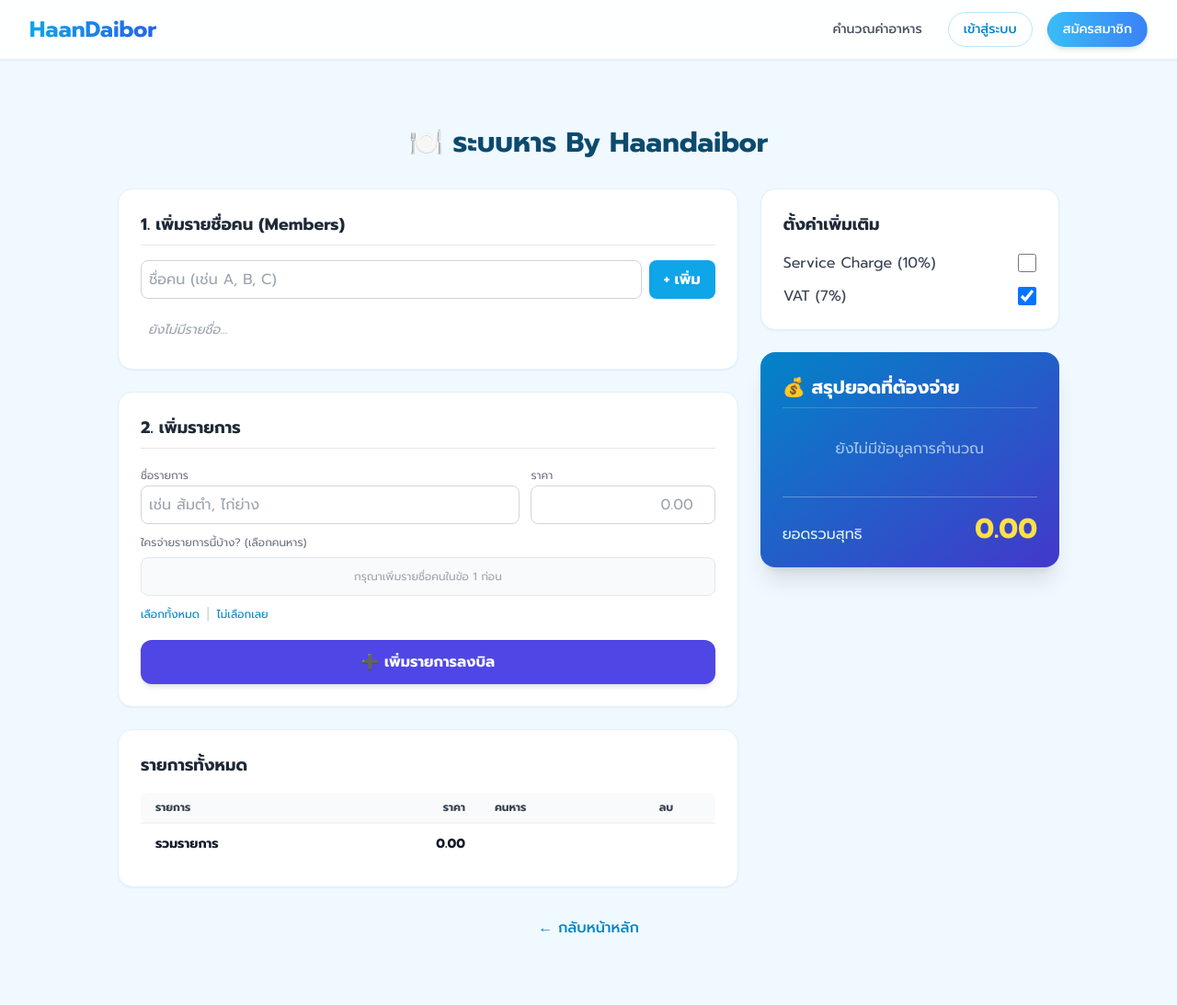
After one commit to rachtachar/Haandaibor, a Django app: page /tools/calculator/ in a window 1280 px wide. The commit adds this page. Shown: the whole page at 92% size. Run offline with Django 5.2, Linux system fonts and the light colour scheme; some libraries are stand-ins or nearby versions.

Commit message:
add calculate bill

```diff
--- a/core/templates/core/base.html
+++ b/core/templates/core/base.html
@@ -46,9 +46,11 @@
                     </div>
                 </div>
                 <div class="flex items-center space-x-1 md:space-x-4">
+                    <a href="{% url 'bill-calculator' %}" class="text-gray-600 hover:text-sky-600 hover:bg-sky-50 px-3 py-2 rounded-lg text-sm font-medium transition-colors">
+                        คำนวณค่าอาหาร
+                    </a>
+
                     {% if user.is_authenticated %}
-
-
                     <a href="{% url 'post-list' %}"
                         class="text-gray-600 hover:text-sky-600 hover:bg-sky-50 px-3 py-2 rounded-lg text-sm font-medium transition-colors">
                         ดูโพสต์
--- /dev/null
+++ b/core/templates/core/bill_calculator.html
@@ -0,0 +1,351 @@
+{% extends "core/base.html" %}
+
+{% block content %}
+<div class="min-h-screen bg-sky-50 py-12 px-4 sm:px-6 lg:px-8">
+    <div class="max-w-5xl mx-auto">
+
+        <div class="text-center mb-8">
+            <h1 class="text-3xl font-extrabold text-sky-900">🍽️ ระบบหาร By Haandaibor</h1>
+        </div>
+
+        <div class="grid grid-cols-1 lg:grid-cols-3 gap-6">
+
+            <div class="lg:col-span-2 space-y-6">
+
+                <div class="bg-white rounded-2xl shadow-sm border border-sky-100 p-6">
+                    <h3 class="text-lg font-bold text-gray-800 mb-4 border-b pb-2">1. เพิ่มรายชื่อคน (Members)</h3>
+
+                    <div class="flex gap-2 mb-4">
+                        <input type="text" id="new-person-name" placeholder="ชื่อคน (เช่น A, B, C)"
+                               class="flex-grow p-2 border border-gray-300 rounded-lg focus:ring-2 focus:ring-sky-300 outline-none"
+                               onkeydown="if(event.key === 'Enter') addPerson()">
+                        <button onclick="addPerson()" class="bg-sky-500 hover:bg-sky-600 text-white px-4 py-2 rounded-lg font-bold transition-colors">
+                            + เพิ่ม
+                        </button>
+                    </div>
+
+                    <div id="people-list" class="flex flex-wrap gap-2">
+                        <span class="text-gray-400 text-sm italic p-2">ยังไม่มีรายชื่อ...</span>
+                    </div>
+                </div>
+
+                <div class="bg-white rounded-2xl shadow-sm border border-sky-100 p-6">
+                    <h3 class="text-lg font-bold text-gray-800 mb-4 border-b pb-2">2. เพิ่มรายการ</h3>
+
+                    <div class="grid grid-cols-1 md:grid-cols-3 gap-3 mb-3">
+                        <div class="md:col-span-2">
+                            <label class="text-xs text-gray-500">ชื่อรายการ</label>
+                            <input type="text" id="item-name" placeholder="เช่น ส้มตำ, ไก่ย่าง"
+                                   class="w-full p-2 border border-gray-300 rounded-lg focus:ring-2 focus:ring-sky-300 outline-none">
+                        </div>
+                        <div>
+                            <label class="text-xs text-gray-500">ราคา</label>
+                            <input type="number" id="item-price" placeholder="0.00"
+                                   class="w-full p-2 border border-gray-300 rounded-lg focus:ring-2 focus:ring-sky-300 outline-none text-right">
+                        </div>
+                    </div>
+
+                    <div class="mb-4">
+                        <label class="text-xs text-gray-500 mb-2 block">ใครจ่ายรายการนี้บ้าง? (เลือกคนหาร)</label>
+                        <div id="payer-checkboxes" class="grid grid-cols-2 sm:grid-cols-3 md:grid-cols-4 gap-2 bg-gray-50 p-3 rounded-lg border border-gray-200">
+                            <span class="text-gray-400 text-xs col-span-full text-center">กรุณาเพิ่มรายชื่อคนในข้อ 1 ก่อน</span>
+                        </div>
+                        <div class="mt-2 flex gap-2">
+                             <button onclick="toggleSelectAll(true)" class="text-xs text-sky-600 hover:underline">เลือกทั้งหมด</button>
+                             <span class="text-gray-300">|</span>
+                             <button onclick="toggleSelectAll(false)" class="text-xs text-sky-600 hover:underline">ไม่เลือกเลย</button>
+                        </div>
+                    </div>
+
+                    <button onclick="addItem()" class="w-full py-3 bg-indigo-600 hover:bg-indigo-700 text-white rounded-xl font-bold shadow-md transition-all transform active:scale-95">
+                        ➕ เพิ่มรายการลงบิล
+                    </button>
+                </div>
+
+                <div class="bg-white rounded-2xl shadow-sm border border-sky-100 p-6">
+                    <h3 class="text-lg font-bold text-gray-800 mb-4">รายการทั้งหมด</h3>
+                    <div class="overflow-x-auto">
+                        <table class="w-full text-sm text-left">
+                            <thead class="text-xs text-gray-700 uppercase bg-gray-50">
+                                <tr>
+                                    <th class="px-4 py-2 rounded-l-lg">รายการ</th>
+                                    <th class="px-4 py-2 text-right">ราคา</th>
+                                    <th class="px-4 py-2">คนหาร</th>
+                                    <th class="px-4 py-2 rounded-r-lg text-center">ลบ</th>
+                                </tr>
+                            </thead>
+                            <tbody id="items-table-body">
+                                </tbody>
+                            <tfoot class="font-bold text-gray-900 border-t-2 border-gray-100">
+                                <tr>
+                                    <td class="px-4 py-3">รวมรายการ</td>
+                                    <td class="px-4 py-3 text-right" id="total-food-price">0.00</td>
+                                    <td colspan="2"></td>
+                                </tr>
+                            </tfoot>
+                        </table>
+                    </div>
+                </div>
+
+            </div>
+
+            <div class="space-y-6">
+
+                <div class="bg-white rounded-2xl shadow-sm border border-sky-100 p-6">
+                    <h3 class="text-lg font-bold text-gray-800 mb-4">ตั้งค่าเพิ่มเติม</h3>
+                    <div class="space-y-3">
+                        <label class="flex items-center justify-between cursor-pointer">
+                            <span class="text-gray-700">Service Charge (10%)</span>
+                            <input type="checkbox" id="svc-check" onchange="calculateTotal()" class="w-5 h-5 text-sky-600 rounded">
+                        </label>
+                        <label class="flex items-center justify-between cursor-pointer">
+                            <span class="text-gray-700">VAT (7%)</span>
+                            <input type="checkbox" id="vat-check" onchange="calculateTotal()" class="w-5 h-5 text-sky-600 rounded" checked>
+                        </label>
+                    </div>
+                </div>
+
+                <div class="bg-gradient-to-br from-sky-600 to-indigo-700 rounded-2xl shadow-xl p-6 text-white sticky top-6">
+                    <h3 class="text-xl font-bold mb-4 border-b border-white/20 pb-2">💰 สรุปยอดที่ต้องจ่าย</h3>
+
+                    <div id="summary-container" class="space-y-3">
+                        <div class="text-center text-sky-100 py-4 opacity-70">
+                            ยังไม่มีข้อมูลการคำนวณ
+                        </div>
+                    </div>
+
+                    <div class="mt-6 pt-4 border-t border-white/30">
+                        <div class="flex justify-between items-end">
+                            <span class="text-sky-100">ยอดรวมสุทธิ</span>
+                            <span class="text-3xl font-extrabold text-yellow-300" id="grand-total">0.00</span>
+                        </div>
+                    </div>
+                </div>
+
+            </div>
+        </div>
+
+        <div class="mt-8 text-center">
+            <a href="{% url 'home' %}" class="text-sky-600 hover:text-sky-800 font-medium">← กลับหน้าหลัก</a>
+        </div>
+
+    </div>
+</div>
+
+<script>
+    // State เก็บข้อมูล
+    let people = []; // ['Alice', 'Bob']
+    let items = [];  // [{name: 'Pizza', price: 200, payers: ['Alice', 'Bob']}]
+
+    // 1. ฟังก์ชันจัดการคน (People)
+    function addPerson() {
+        const input = document.getElementById('new-person-name');
+        const name = input.value.trim();
+
+        if (name && !people.includes(name)) {
+            people.push(name);
+            input.value = '';
+            renderPeople();
+            renderPayerCheckboxes(); // อัปเดต checkbox ให้เลือก
+            calculateTotal(); // คำนวณใหม่เผื่อมีผลกระทบ
+        } else if (people.includes(name)) {
+            alert('ชื่อนี้มีอยู่แล้ว');
+        }
+    }
+
+    function removePerson(name) {
+        if(confirm(`ต้องการลบคุณ "${name}" และรายการที่เขาต้องจ่ายทั้งหมดหรือไม่?`)) {
+            people = people.filter(p => p !== name);
+            // ลบชื่อคนนี้ออกจากรายการที่เคยเลือกไว้ด้วย
+            items.forEach(item => {
+                item.payers = item.payers.filter(p => p !== name);
+            });
+            renderPeople();
+            renderPayerCheckboxes();
+            renderItemsTable();
+            calculateTotal();
+        }
+    }
+
+    function renderPeople() {
+        const container = document.getElementById('people-list');
+        if (people.length === 0) {
+            container.innerHTML = '<span class="text-gray-400 text-sm italic p-2">ยังไม่มีรายชื่อ...</span>';
+            return;
+        }
+
+        let html = '';
+        people.forEach(p => {
+            html += `
+                <div class="flex items-center bg-sky-100 text-sky-800 px-3 py-1 rounded-full text-sm font-bold border border-sky-200">
+                    ${p}
+                    <button onclick="removePerson('${p}')" class="ml-2 text-sky-400 hover:text-red-500 font-normal">×</button>
+                </div>
+            `;
+        });
+        container.innerHTML = html;
+    }
+
+    function renderPayerCheckboxes() {
+        const container = document.getElementById('payer-checkboxes');
+        if (people.length === 0) {
+            container.innerHTML = '<span class="text-gray-400 text-xs col-span-full text-center">กรุณาเพิ่มรายชื่อคนในข้อ 1 ก่อน</span>';
+            return;
+        }
+
+        let html = '';
+        people.forEach((p, index) => {
+            html += `
+                <label class="flex items-center space-x-2 bg-white p-2 rounded border border-gray-200 cursor-pointer hover:bg-sky-50 transition-colors">
+                    <input type="checkbox" value="${p}" class="payer-checkbox w-4 h-4 text-sky-600 rounded focus:ring-sky-500">
+                    <span class="text-sm text-gray-700 truncate">${p}</span>
+                </label>
+            `;
+        });
+        container.innerHTML = html;
+    }
+
+    function toggleSelectAll(select) {
+        document.querySelectorAll('.payer-checkbox').forEach(cb => cb.checked = select);
+    }
+
+    // 2. ฟังก์ชันจัดการรายการ (Items)
+    function addItem() {
+        const nameInput = document.getElementById('item-name');
+        const priceInput = document.getElementById('item-price');
+
+        const name = nameInput.value.trim() || 'รายการไม่ระบุชื่อ';
+        const price = parseFloat(priceInput.value);
+
+        // หาคนจ่ายที่ถูกติ๊กเลือก
+        const checkboxes = document.querySelectorAll('.payer-checkbox:checked');
+        const selectedPayers = Array.from(checkboxes).map(cb => cb.value);
+
+        if (isNaN(price) || price <= 0) {
+            alert('กรุณาระบุราคาให้ถูกต้อง');
+            return;
+        }
+        if (selectedPayers.length === 0) {
+            alert('กรุณาเลือกอย่างน้อย 1 คนที่ต้องจ่ายรายการนี้');
+            return;
+        }
+
+        items.push({
+            id: Date.now(),
+            name: name,
+            price: price,
+            payers: selectedPayers
+        });
+
+        // Reset inputs
+        nameInput.value = '';
+        priceInput.value = '';
+        toggleSelectAll(false); // เคลียร์ checkbox
+
+        renderItemsTable();
+        calculateTotal();
+    }
+
+    function removeItem(id) {
+        items = items.filter(item => item.id !== id);
+        renderItemsTable();
+        calculateTotal();
+    }
+
+    function renderItemsTable() {
+        const tbody = document.getElementById('items-table-body');
+        const tfoot = document.getElementById('total-food-price');
+
+        let html = '';
+        let totalFood = 0;
+
+        items.forEach(item => {
+            totalFood += item.price;
+            // สร้าง text แสดงชื่อคนหาร (เช่น "A, B (+2)")
+            let payersText = item.payers.slice(0, 3).join(', ');
+            if (item.payers.length > 3) payersText += ` และอีก ${item.payers.length - 3} คน`;
+
+            html += `
+                <tr class="bg-white border-b hover:bg-gray-50">
+                    <td class="px-4 py-2 font-medium text-gray-900">${item.name}</td>
+                    <td class="px-4 py-2 text-right">${item.price.toLocaleString()}</td>
+                    <td class="px-4 py-2 text-gray-500 text-xs">
+                        <span class="bg-gray-100 px-2 py-1 rounded text-gray-600">หาร ${item.payers.length}</span>
+                        <span class="ml-1">${payersText}</span>
+                    </td>
+                    <td class="px-4 py-2 text-center">
+                        <button onclick="removeItem(${item.id})" class="text-red-400 hover:text-red-600">
+                            <svg xmlns="http://www.w3.org/2000/svg" class="h-5 w-5" viewBox="0 0 20 20" fill="currentColor">
+                                <path fill-rule="evenodd" d="M9 2a1 1 0 00-.894.553L7.382 4H4a1 1 0 000 2v10a2 2 0 002 2h8a2 2 0 002-2V6a1 1 0 100-2h-3.382l-.724-1.447A1 1 0 0011 2H9zM7 8a1 1 0 012 0v6a1 1 0 11-2 0V8zm5-1a1 1 0 00-1 1v6a1 1 0 102 0V8a1 1 0 00-1-1z" clip-rule="evenodd" />
+                            </svg>
+                        </button>
+                    </td>
+                </tr>
+            `;
+        });
+
+        tbody.innerHTML = html;
+        tfoot.innerText = totalFood.toLocaleString('th-TH', {minimumFractionDigits: 2});
+    }
+
+    // 3. ฟังก์ชันคำนวณเงิน (Core Logic)
+    function calculateTotal() {
+        // สร้าง object เก็บยอดเงินของแต่ละคน
+        let personTotals = {};
+        people.forEach(p => personTotals[p] = 0);
+
+        let totalFood = 0;
+
+        // วนลูปทุกรายการ
+        items.forEach(item => {
+            totalFood += item.price;
+            const splitPrice = item.price / item.payers.length; // ราคาต่อคนสำหรับรายการนี้
+
+            item.payers.forEach(payer => {
+                if (personTotals[payer] !== undefined) {
+                    personTotals[payer] += splitPrice;
+                }
+            });
+        });
+
+        // คำนวณ VAT/Service
+        const hasService = document.getElementById('svc-check').checked;
+        const hasVat = document.getElementById('vat-check').checked;
+
+        let grandTotal = 0;
+        let summaryHtml = '';
+
+        // แสดงผลลัพธ์รายบุคคล
+        if (people.length > 0) {
+            people.forEach(p => {
+                let baseAmount = personTotals[p] || 0;
+
+                // คำนวณเพิ่ม
+                let svcAmount = hasService ? baseAmount * 0.10 : 0;
+                let vatAmount = hasVat ? (baseAmount + svcAmount) * 0.07 : 0;
+                let finalAmount = baseAmount + svcAmount + vatAmount;
+
+                grandTotal += finalAmount;
+
+                summaryHtml += `
+                    <div class="flex justify-between items-center bg-white/10 p-2 rounded-lg">
+                        <span class="font-bold">${p}</span>
+                        <div class="text-right">
+                            <span class="block font-bold text-lg">${finalAmount.toLocaleString('th-TH', {minimumFractionDigits: 2, maximumFractionDigits: 2})}</span>
+                        </div>
+                    </div>
+                `;
+            });
+        } else {
+            summaryHtml = '<div class="text-center text-sky-100 py-4 opacity-70">ยังไม่มีรายชื่อคน</div>';
+        }
+
+        document.getElementById('summary-container').innerHTML = summaryHtml;
+        document.getElementById('grand-total').innerText = grandTotal.toLocaleString('th-TH', {minimumFractionDigits: 2, maximumFractionDigits: 2});
+    }
+
+    // Initial Render
+    renderPeople();
+    renderPayerCheckboxes();
+</script>
+{% endblock %}
--- a/core/urls.py
+++ b/core/urls.py
@@ -26,6 +26,7 @@ from .views import (
     AdminResolveReportView,
     ReportDetailView,
     generate_promptpay_qr,
+    BillCalculatorView,
 
 )
 
@@ -81,4 +82,6 @@ urlpatterns = [
 
     # URL สำหรับ Generate QR Code PromptPay
     path('api/generate-qr/', generate_promptpay_qr, name='generate-qr'),
+
+    path('tools/calculator/', BillCalculatorView.as_view(), name='bill-calculator'),
 ]
--- a/core/views.py
+++ b/core/views.py
@@ -3,7 +3,7 @@ from django.shortcuts import render, get_object_or_404, redirect
 from django.urls import reverse_lazy, reverse
 from django.views.generic import (
     ListView, DetailView, CreateView,
-    UpdateView, DeleteView
+    UpdateView, DeleteView, TemplateView
 )
 from django.contrib.auth.mixins import LoginRequiredMixin, UserPassesTestMixin
 from django.contrib.auth.decorators import login_required
@@ -20,6 +20,7 @@ import io
 import qrcode
 from promptpay import qrcode as promptpay_qrcode # หรือใช้ library promptpay ที่ลง
 from django.http import HttpResponse
+
 
 
 # ========== ส่วนจัดการโพสต์ (CRUD) ==========
@@ -407,3 +408,6 @@ def generate_promptpay_qr(request):
     buffer.seek(0)
 
     return HttpResponse(buffer, content_type="image/png")
+
+class BillCalculatorView(TemplateView):
+    template_name = 'core/bill_calculator.html'
```
